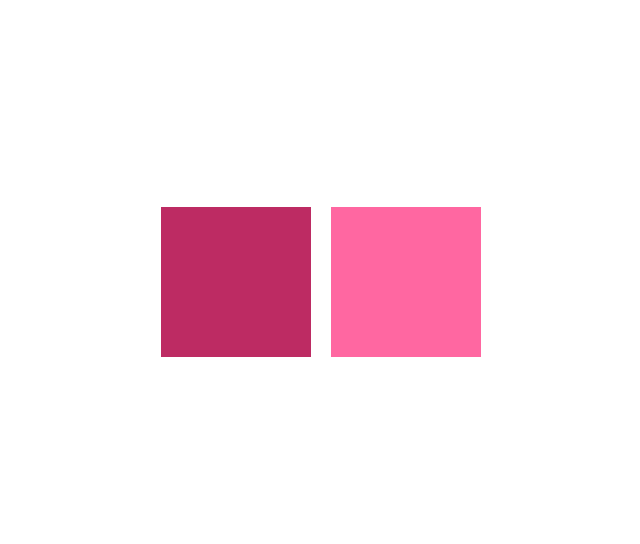
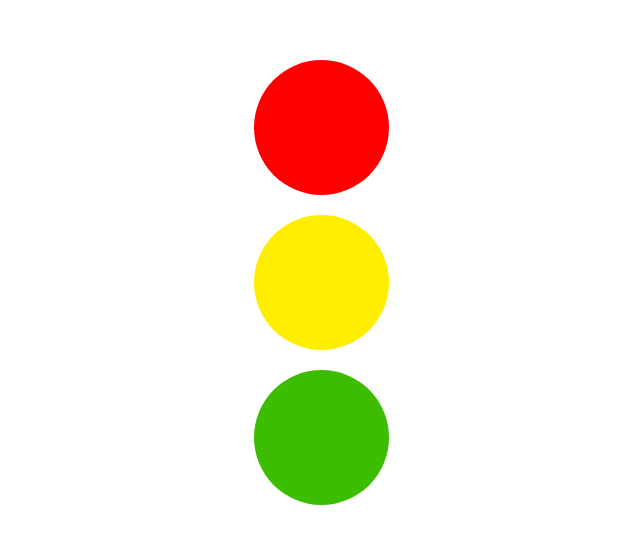
Before and after one commit to juliadegrava/progresso-html, a plain HTML site: page pages/atividades.html in a window 1280 px wide. Shown: the part 126-670 px from the top of the page, without its empty margins (319-959 px from the left). Drawn offline with Linux system fonts and the light colour scheme.

Commit message:
Feat: Resolve atividade 03

```diff
--- a/assets/styles/atividades.css
+++ b/assets/styles/atividades.css
@@ -4,17 +4,24 @@
     justify-content: center;
     align-items: center;
     gap: 20px;
+    flex-direction: column;
 }
 
-.q1 {
-    width: 150px;
-    height: 150px;
-    background-color: rgb(189, 43, 99);
-
+.item1 {
+    width: 135px;
+    height: 135px;
+    background-color: rgb(255, 0, 0);
+    border-radius: 100px;
 }
-.q2 {
-    width: 150px;
-    height: 150px;
-    background-color: rgb(255, 103, 161);
-
+.item2 {
+    width: 135px;
+    height: 135px;
+    background-color: rgb(255, 238, 0);
+    border-radius: 100px;
 }
+.item3 {
+    width: 135px;
+    height: 135px;
+    background-color: rgb(60, 189, 0);
+    border-radius: 100px;
+}
--- a/pages/atividades.html
+++ b/pages/atividades.html
@@ -9,8 +9,9 @@
 <body>
    <section>
     <div class="quadrado">
-        <div class="q1"></div>
-        <div class="q2"></div>
+        <div class="item1"></div>
+        <div class="item2"></div>
+        <div class="item3"></div>
     </div>
     </section>
 </body>
```
